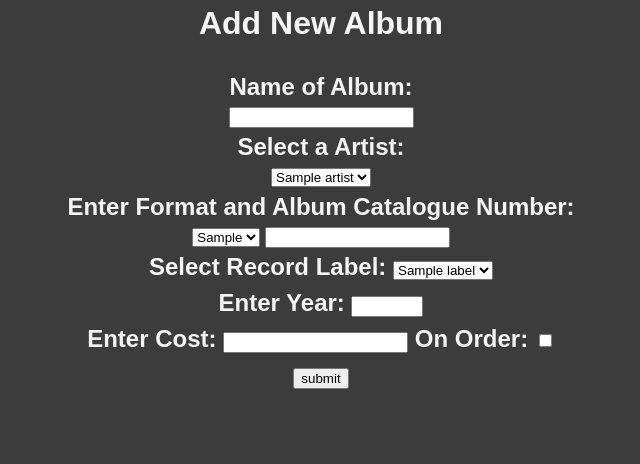
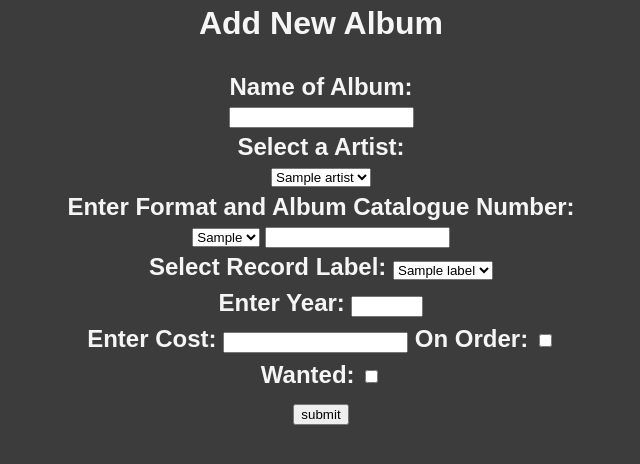
Before and after one commit to mickbuck/MusicSite, a PHP site: page /admin/addnewalbum.php?id=1 in a window 1280 px wide. Shown: the part 22-486 px from the top of the page, without its empty margins (319-959 px from the left). Run offline with PHP 8.4, Linux system fonts and the light colour scheme; tables that the repository leaves empty or names only in its code hold one stand-in row (values such as "Sample post"); a stand-in replaces the project's code that opens the database connection.

Commit message:
wanted added to add new album

```diff
--- a/admin/addnewalbum.php
+++ b/admin/addnewalbum.php
@@ -37,7 +37,11 @@ include("../include/config.php");
 		if($onorder != '1') {
 			$onorder = '0';
 		}
-		$sql_insert =  "INSERT INTO album (name, artist_id,format,cat_number,year,record_label_id,onorder,cost) VALUES ('$name','$artid','$formatid','$catno','$year',$record,$onorder,$cost)";
+		$wanted = mysqli_real_escape_string($sql,$_POST['wanted']);
+		if($wanted != '1') {
+			$wanted = '0';
+		}
+		$sql_insert =  "INSERT INTO album (name, artist_id,format,cat_number,year,record_label_id,onorder,cost,wanted) VALUES ('$name','$artid','$formatid','$catno','$year',$record,$onorder,$cost,$wanted)";
 
 		if(mysqli_query($sql,$sql_insert))
 		{
@@ -113,7 +117,10 @@ include("../include/config.php");
 	<input type="number" step="any" name="cost">
 
 	<label>On Order:</label>
-	<input type="checkbox" name="onorder" value="1"></h2>
+	<input type="checkbox" name="onorder" value="1"><br>
+
+	<label>Wanted:</label>
+	<input type="checkbox" name="wanted" value="1"></h2>
 
 	<h2><input type="submit" value="submit" name="album"></h2><br>
 	</form>
```
